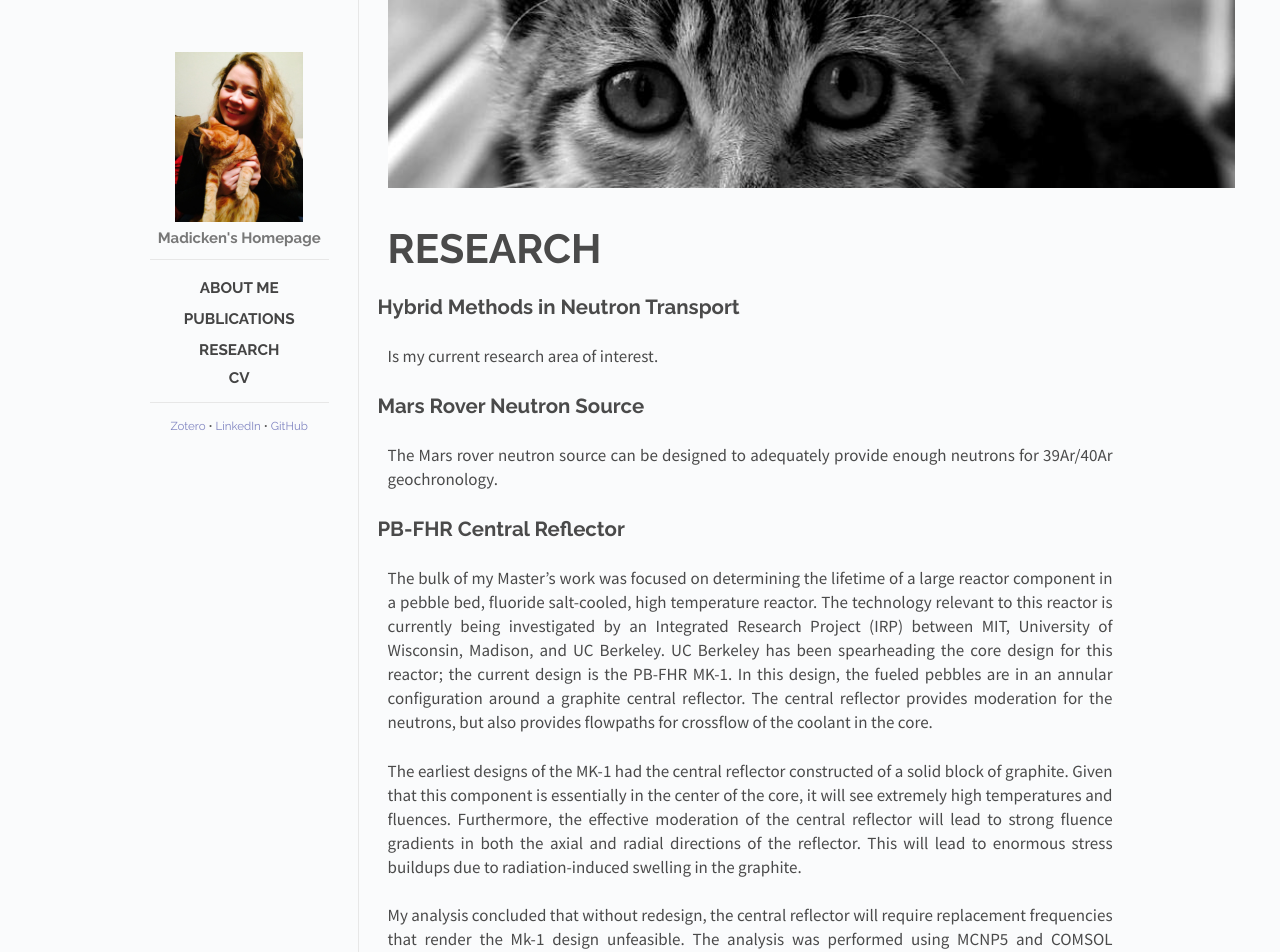
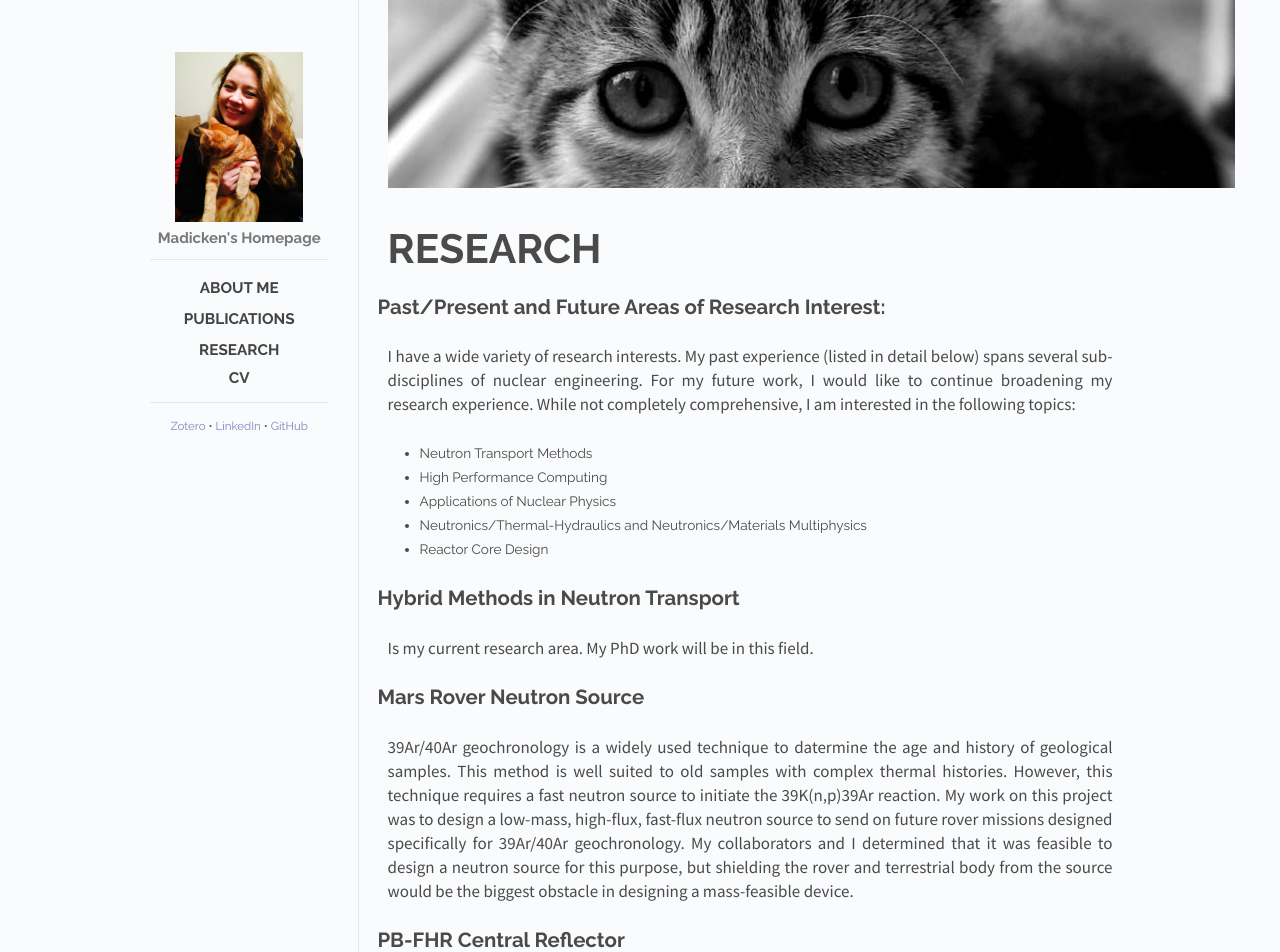
Before and after one commit to munkm/munkm.github.io, a Jekyll site: the page built from _posts/2014-10-18-projects.md, in a window 1280 px wide. Shown: the top 952 px of the page. Built offline with Jekyll 4.4.1, drawn with Linux system fonts in a browser that asks for light colours; Markdown is read by kramdown in place of the engine named in the settings; some of the changed text lies outside the part shown.

Commit message:
Adding descriptions of rover source and 99Mo production

```diff
--- a/_posts/2014-10-18-projects.md
+++ b/_posts/2014-10-18-projects.md
@@ -5,14 +5,22 @@ cover: kittenparty.jpeg
 date:   2014-10-18
 categories: posts
 ---
+## Past/Present and Future Areas of Research Interest:
+
+I have a wide variety of research interests. My past experience (listed in detail below) spans several sub-disciplines of nuclear engineering. For my future work, I would like to continue broadening my research experience. While not completely comprehensive, I am interested in the following topics:
+- Neutron Transport Methods
+- High Performance Computing
+- Applications of Nuclear Physics
+- Neutronics/Thermal-Hydraulics and Neutronics/Materials Multiphysics
+- Reactor Core Design
 
 ## Hybrid Methods in Neutron Transport
 
-Is my current research area of interest.
+Is my current research area. My PhD work will be in this field.
 
 ## Mars Rover Neutron Source
 
-The Mars rover neutron source can be designed to adequately provide enough neutrons for 39Ar/40Ar geochronology.
+39Ar/40Ar geochronology is a widely used technique to datermine the age and history of geological samples. This method is well suited to old samples with complex thermal histories. However, this technique requires a fast neutron source to initiate the 39K(n,p)39Ar reaction. My work on this project was to design a low-mass, high-flux, fast-flux neutron source to send on future rover missions designed specifically for 39Ar/40Ar geochronology. My collaborators and I determined that it was feasible to design a neutron source for this purpose, but shielding the rover and terrestrial body from the source would be the biggest obstacle in designing a mass-feasible device.
 
 ## PB-FHR Central Reflector
 
@@ -26,8 +34,8 @@ My analysis concluded that without redesign, the central reflector will require
 
 ## PB-FHR Test Reactor
 
-Designing the test reactor to match physics of the commercial PB-FHR design is exceedingly difficult.
+In addition to desining the core for a commercial PB-FHR, the FHR-IRP has been investigating a test reactor that reflects the physics of the large, commercial-scale PB-FHR. For this project I attempted to design a 20 MWth, 1m3 test reactor FHR that had the same reactivity coefficients and neutron energy spectrum as the commercial core. I determined that while it was possible to get close to the same neutron energy spectrum to the PB-FHR, it was very difficult to match reactivity coefficients between both cores.
 
 ## 99-Mo production
 
-The production of 99-Mo in small, light water reactors is possible.
+As an undergraduate I worked on a research project with the objective to produce 99-Mo in small, low power, light water research reactors. For this project, I performed parametric studies to maximize the 99-Mo produced in a target design.
```
